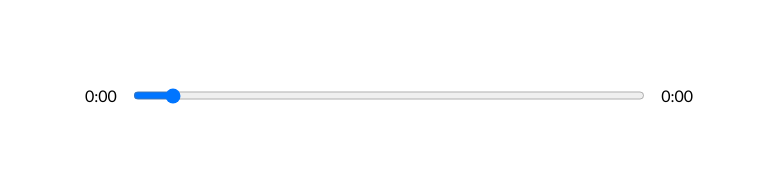
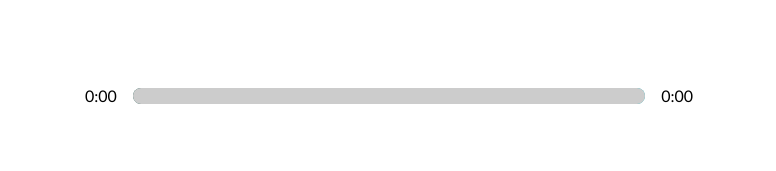
Before and after one commit to razvanr91/musiq, a React (Create React App) app: page / in a window 1280 px wide. Shown: the part 490-661 px from the top of the page, without its empty margins (251-1027 px from the left). Built offline with nearby package versions, Linux system fonts and the light colour scheme.

Commit message:
Add custom style to progress bar

```diff
--- a/src/App.js
+++ b/src/App.js
@@ -16,17 +16,23 @@
   const [isPlaying, setIsPlaying] = useState(false);
   const [songInfo, setSongInfo] = useState({
     playingAt: 0,
-    duration: 0
+    duration: 0,
+    animationPercentage: 0
   })
   const [libraryStatus, setLibraryStatus] = useState(false);
 
   function timeUpdateHandler(e) {
     let current = e.target.currentTime;
-    let duration = e.target.duration
+    let duration = e.target.duration;
+    // Calculate percentage
+    let roundedCurrent = Math.round(current);
+    let roundedDuration = Math.round(duration);
+    let animationPercentage = Math.round((roundedCurrent / roundedDuration) * 100);
     setSongInfo({
       ...songInfo,
       playingAt: current,
-      duration
+      duration,
+      animationPercentage
     })
   }
 
--- a/src/components/Controls.js
+++ b/src/components/Controls.js
@@ -50,11 +50,19 @@
         if (isPlaying) audioRef.current.play();
     }
 
+    const trackAnimation = {
+        transform: `translateX(${songInfo.animationPercentage}%)`,
+    };
+
     return (
         <div className="controls-container">
             <div className="time-control">
                 <p>{timeFormat(songInfo.playingAt)}</p>
-                <input onChange={dragHandler} type="range" min="0" max={songInfo.duration || "0:00"} value={songInfo.playingAt} />
+                <div style={{ background: `linear-gradient(to right, ${currentSong.color[0]}, ${currentSong.color[1]})` }} className="progress">
+                    <input onChange={dragHandler} type="range" min="0" max={songInfo.duration || "0:00"} value={songInfo.playingAt} />
+                    <div style={trackAnimation} className="animate-progress"></div>
+                </div>
+
                 <p>{songInfo.duration ? timeFormat(songInfo.duration) : "0:00"}</p>
             </div>
             <div className="control-buttons">
--- a/src/styles/_controls.scss
+++ b/src/styles/_controls.scss
@@ -11,7 +11,9 @@
 	display: flex;
 	input {
 		width: 100%;
-		padding: 1rem 2rem;
+		-webkit-appearance: none;
+		background: transparent;
+		cursor: pointer;
 	}
 
 	p {
@@ -30,3 +32,44 @@
 		cursor: pointer;
 	}
 }
+
+.progress {
+	width: 100%;
+	height: 1rem;
+	position: relative;
+	border-radius: 1rem;
+	align-self: center;
+	overflow: hidden;
+}
+
+.animate-progress {
+	background: rgb(204, 204, 204);
+	height: 100%;
+	width: 100%;
+	position: absolute;
+	top: 0;
+	left: 0;
+	transform: translateX(0%);
+	pointer-events: none;
+}
+
+input[type="range"]:focus {
+	outline: none;
+}
+
+input[type="range"]::-moz-range-thumb {
+	border: 0;
+	background: transparent;
+}
+
+input[type="range"]::-webkit-slider-thumb {
+	-webkit-appearance: none;
+}
+
+input[type="range"]::-moz-focus-outer {
+	border: none;
+}
+
+input[type="range"]::-moz-focus-inner {
+	border: none;
+}
```
